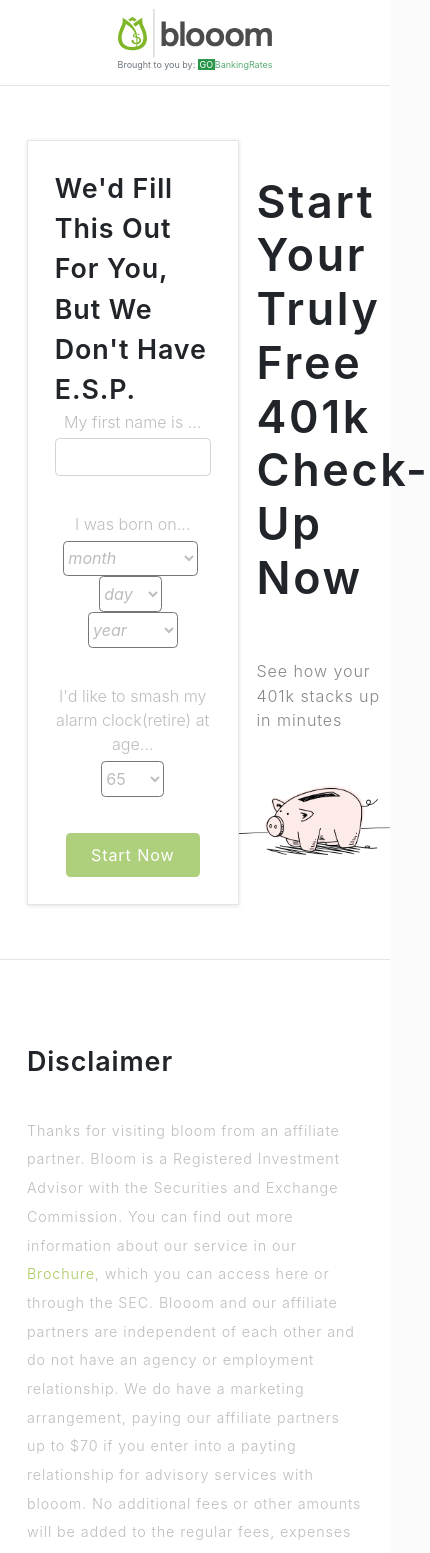
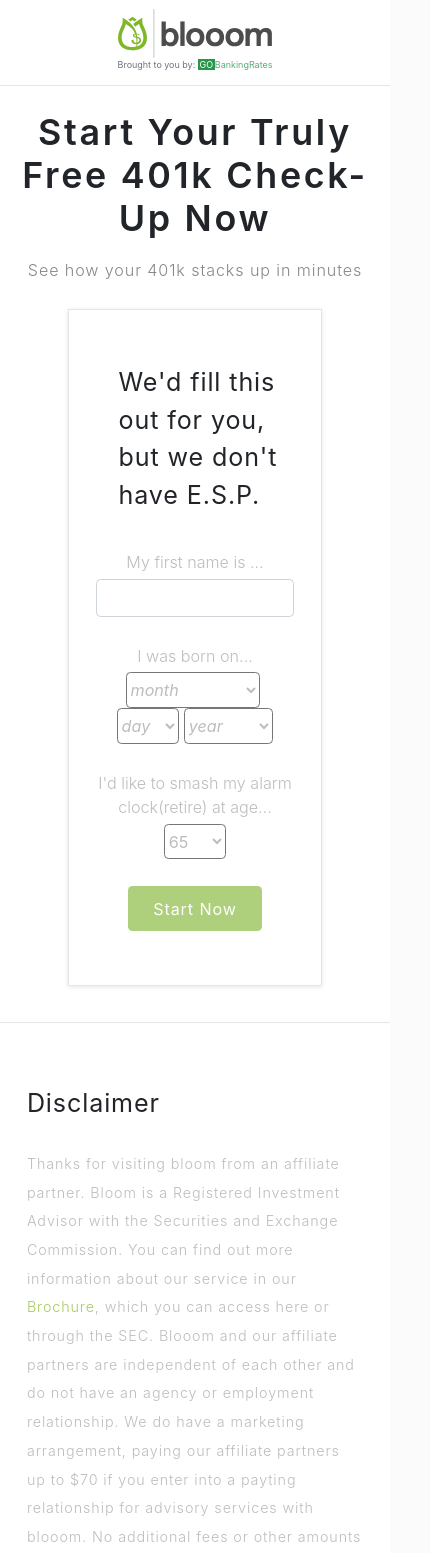
Before and after one commit to QiongXM/ct-blooom, an Angular app: page / in a window 390 px wide. Shown: the top 1553 px of the page, 430 px wide, since content can reach past the window. Built offline with nearby package versions, Linux system fonts and the light colour scheme.

Commit message:
Finished adding media query for sm screen size and clean up

```diff
--- a/src/app/home/clients/clients.component.html
+++ b/src/app/home/clients/clients.component.html
@@ -2,8 +2,8 @@
   <div class="heading-2 mb-md">
     Employees at these companies hired blooom.</div>
   <div class="row">
-    <div class="col-lg-12">
-      <img class="clients__logo" src="{{client.imagePath}}" alt="client_pic_{{i+1}}" *ngFor="let client of clients; let i = index">
+    <div class="col-lg-12 text-center">
+      <img class="clients__logo img-responsive" src="{{client.imagePath}}" alt="client_pic_{{i+1}}" *ngFor="let client of clients; let i = index">
     </div>
   </div>
 </section>
--- a/src/app/home/clients/clients.component.scss
+++ b/src/app/home/clients/clients.component.scss
@@ -8,6 +8,10 @@
   &__logo {
     &:not(:last-child) {
       margin-right: 8rem;
+
+      @include respond(sm) {
+        margin-right: 4rem;
+      }
     }
   }
 
--- a/src/app/home/forms/forms.component.html
+++ b/src/app/home/forms/forms.component.html
@@ -1,4 +1,4 @@
-<div class="heading-3 forms__title">
+<div class="heading-3 form-title">
   <span *ngIf="!submitted">We'd fill this out for you, but we don't have E.S.P.</span>
   <span *ngIf="submitted">First things first, let's make sure we keep you safe</span>
 </div>
--- a/src/app/home/forms/forms.component.scss
+++ b/src/app/home/forms/forms.component.scss
@@ -2,6 +2,11 @@
 @import '../../../scss/variables';
 @import '../../../scss/utils';
 @import '../../../scss/button';
+
+.form-title {
+  margin: 0 auto 4rem auto;
+  padding-left: 2.5rem;
+}
 
 .form-control {
   display: block;
--- a/src/app/home/home/home.component.html
+++ b/src/app/home/home/home.component.html
@@ -1,8 +1,8 @@
 <header class="header row">
-  <div class="forms col-lg-5 hidden-md">
+  <div class="forms col-md-5 hidden-md">
     <app-forms></app-forms>
   </div>
-  <div class="header__text-box col-lg-7 hidden-md">
+  <div class="header__text-box col-md-7 hidden-md">
     <div class="header__text--main">Start your truly free 401k check-up now</div>
     <div class="header__text--sub">See how your 401k stacks up in minutes</div>
     <img class="header__bg img-responsive" src="../../../assets/images/pig-plain.png" alt="pig">
--- a/src/app/home/home/home.component.scss
+++ b/src/app/home/home/home.component.scss
@@ -5,7 +5,7 @@
 .header {
   width: 100%;
   padding: 6rem 4rem;
-  margin: 0 0 6rem 0;
+  margin-bottom: 6rem;
 
   &__text-box {
     padding: 4rem 8rem;
@@ -14,6 +14,12 @@
     @include respond(md) {
       padding: 0;
       width: 41.7%;
+    }
+
+    @include respond(sm) {
+      text-align: center;
+      width: 100%;
+      order: 1;
     }
   }
 
@@ -29,6 +35,11 @@
       font-size: 5rem;
       padding: 4rem 0 0 2rem;
     }
+
+    @include respond(sm) {
+      font-size: 4rem;
+      padding: 1.8rem 0 0 0;
+    }
   }
 
   &__text--sub {
@@ -41,31 +52,48 @@
     @include respond(md) {
       padding: 4rem 0 0 2rem;
     }
+
+    @include respond(sm) {
+      padding: 0;
+      margin-bottom: 2rem;
+    }
   }
 
   &__bg {
     width: 100%;
+
+    @include respond(sm) {
+      display: none;
+    }
   }
 
   .forms {
     border: 1px solid $gray-200;
     box-shadow: 0 0.1rem 0.5rem $gray-200;
-    padding: 3rem;
+    padding: 6rem 3rem;
     display: inline-block;
-
-    &__title {
-      margin: 0 auto 4rem auto;
-      padding-left: 2.5rem;
-    }
 
     @include respond(md) {
       width: 58.3%;
+    }
+
+    @include respond(sm) {
+      margin: 1rem auto;
+      order: 2;
+      width: 65%;
     }
   }
 
   @include respond(md) {
     padding: 5rem 0 3rem 3rem;
     margin: 0 0 3rem 0;
+  }
+
+  @include respond(sm) {
+    padding: 0;
+    margin: 0 0 3rem 0;
+    display: flex;
+    flex-direction: column;
   }
 }
 
@@ -79,4 +107,9 @@
     padding: 3rem;
     margin: 6rem 0;
   }
+
+  @include respond(sm) {
+    padding: 3rem;
+    margin: 4rem 0;
+  }
 }
--- a/src/app/home/stats/stats.component.html
+++ b/src/app/home/stats/stats.component.html
@@ -1,10 +1,10 @@
 <section class="stats">
   <div *ngFor="let stat of stats; let last = last">
-    <div class="heading-3 mb-md">
+    <div class="stats__text heading-3 mb-md">
       Over
     </div>
-    <div class="heading-1--xl mb-md">{{stat.stat | shorten}}
-      <sup class=stats__stat>1</sup>
+    <div class="stats__text heading-1--xl mb-md">{{stat.stat | shorten}}
+      <sup class="stats__text stats__stat heading-1">1</sup>
     </div>
     <div class="heading-3">
       <span class="stats__title" [ngClass]="{last: last}">{{stat.title}}</span>
--- a/src/app/home/stats/stats.component.scss
+++ b/src/app/home/stats/stats.component.scss
@@ -1,4 +1,5 @@
 @import '../../../scss/variables';
+@import '../../../scss/mixins';
 
 .stats {
   padding: 3rem 0rem;
@@ -14,7 +15,18 @@
 
   &__stat {
     color: $gray-400;
-    font-size: 6rem;
+    top: -4rem;
+    left: -1rem;
+  }
+
+  &__text {
+    @include respond(sm) {
+      margin-bottom: 0;
+    }
+  }
+
+  @include respond(sm) {
+    padding: 0;
   }
 }
 
--- a/src/scss/_typography.scss
+++ b/src/scss/_typography.scss
@@ -12,6 +12,13 @@
     font-size: $display1-font-size;
     font-weight: $headings-font-weight;
     letter-spacing: 0.1rem;
+
+    @include respond(sm) {
+      font-size: 8rem;
+    }
+  }
+  @include respond(sm) {
+    font-size: 4rem;
   }
 }
 
@@ -20,6 +27,10 @@
   font-size: $h2-font-size;
   font-weight: $headings-font-weight;
   letter-spacing: 0.1rem;
+
+  @include respond(sm) {
+    font-size: 3rem;
+  }
 }
 
 // h3 heading
@@ -27,7 +38,11 @@
   font-size: $h3-font-size;
   font-weight: $headings-font-weight;
   letter-spacing: 0.1rem;
-  text-transform: capitalize;
+
+  @include respond(sm) {
+    font-size: 2.8rem;
+    font-weight: 400;
+  }
 }
 
 .paragraph {
--- a/src/scss/_utils.scss
+++ b/src/scss/_utils.scss
@@ -1,3 +1,5 @@
+@import './mixins';
+
 // margin-bottom
 .mb-xs {
   margin-bottom: 1.7rem;
@@ -7,6 +9,10 @@
 }
 .mb-md {
   margin-bottom: 4rem;
+
+  @include respond(sm) {
+    margin-bottom: 3rem;
+  }
 }
 .mb-lg {
   margin-bottom: 8rem;
```
